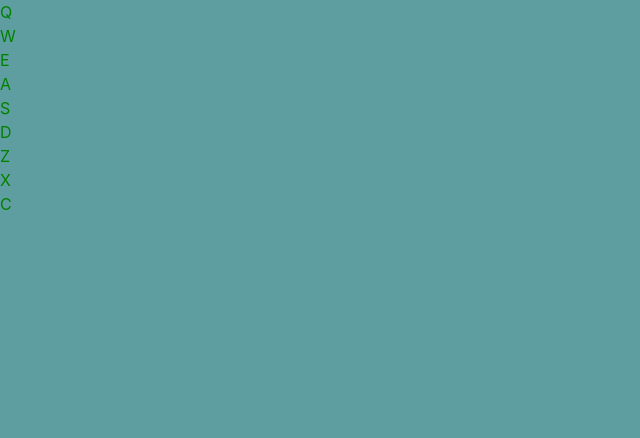
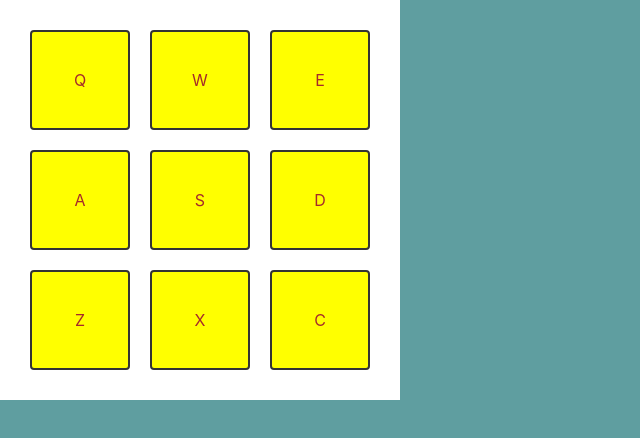
Before and after one commit to cvilla714/projectdrmachine, a React app: page / in a window 1280 px wide. Shown: the top 438 px of the page, without its empty margins (0-640 px from the left). Built offline with nearby package versions, Linux system fonts and the light colour scheme; the HTML template or start-up script is replaced by a standard one.

Commit message:
applied css to the project

```diff
--- a/src/index.scss
+++ b/src/index.scss
@@ -1,5 +1,38 @@
+* {
+  box-sizing: border-box;
+}
+
 body {
+  background-color: cadetblue;
   margin: 0;
-  background-color: cadetblue;
-  color: green;
+  min-height: 100vh;
 }
+
+.container {
+  display: flex;
+  align-items: center;
+  justify-content: center;
+  height: 100vh;
+}
+
+.display {
+  background-color: #fff;
+  display: flex;
+  flex-wrap: wrap;
+  padding: 20px;
+  width: 400px;
+}
+
+.box {
+  border: 2px solid #333;
+  background-color: yellow;
+  cursor: pointer;
+  color: brown;
+  border-radius: 4px;
+  display: flex;
+  align-items: center;
+  justify-content: center;
+  margin: 10px;
+  height: 100px;
+  width: 100px;
+}
```
